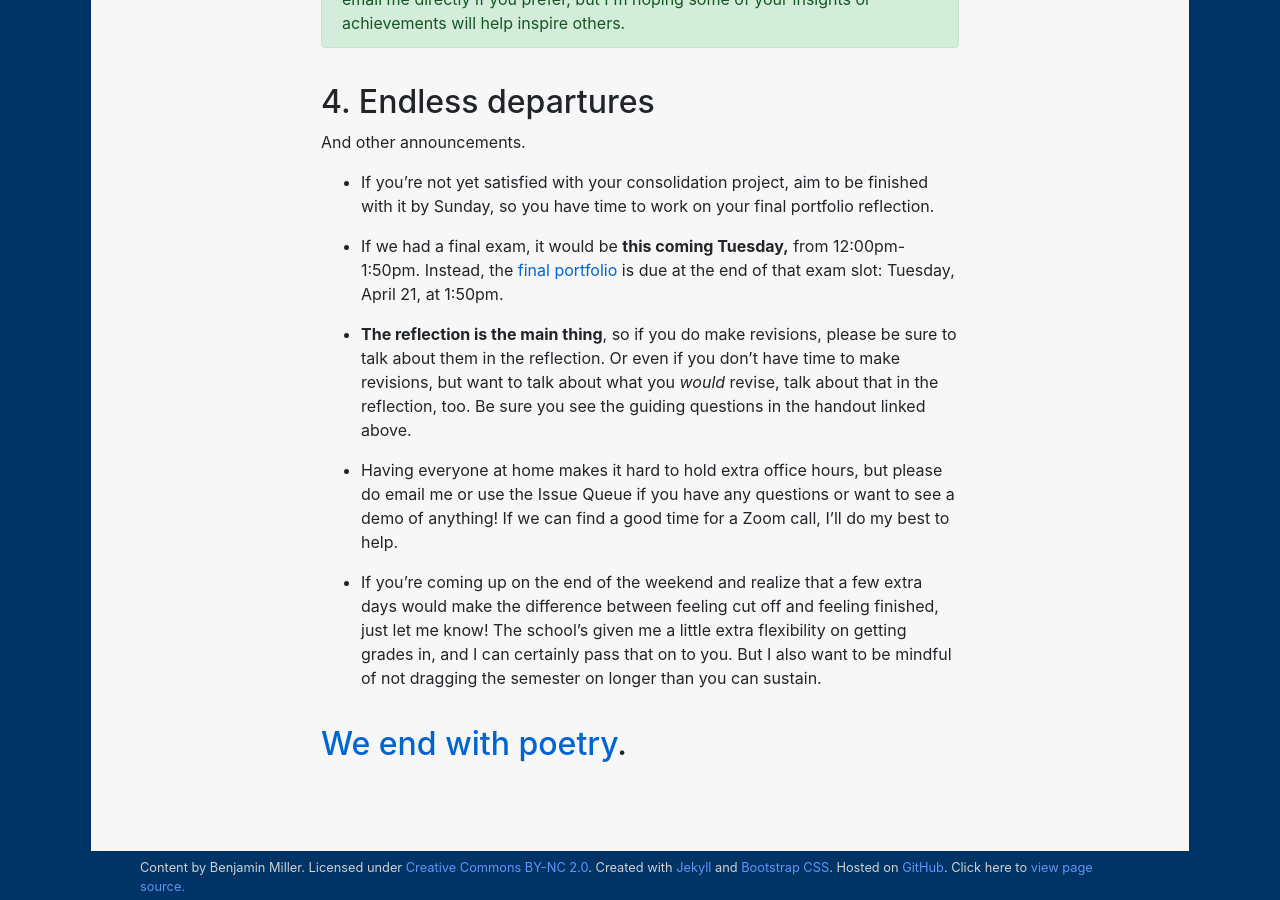
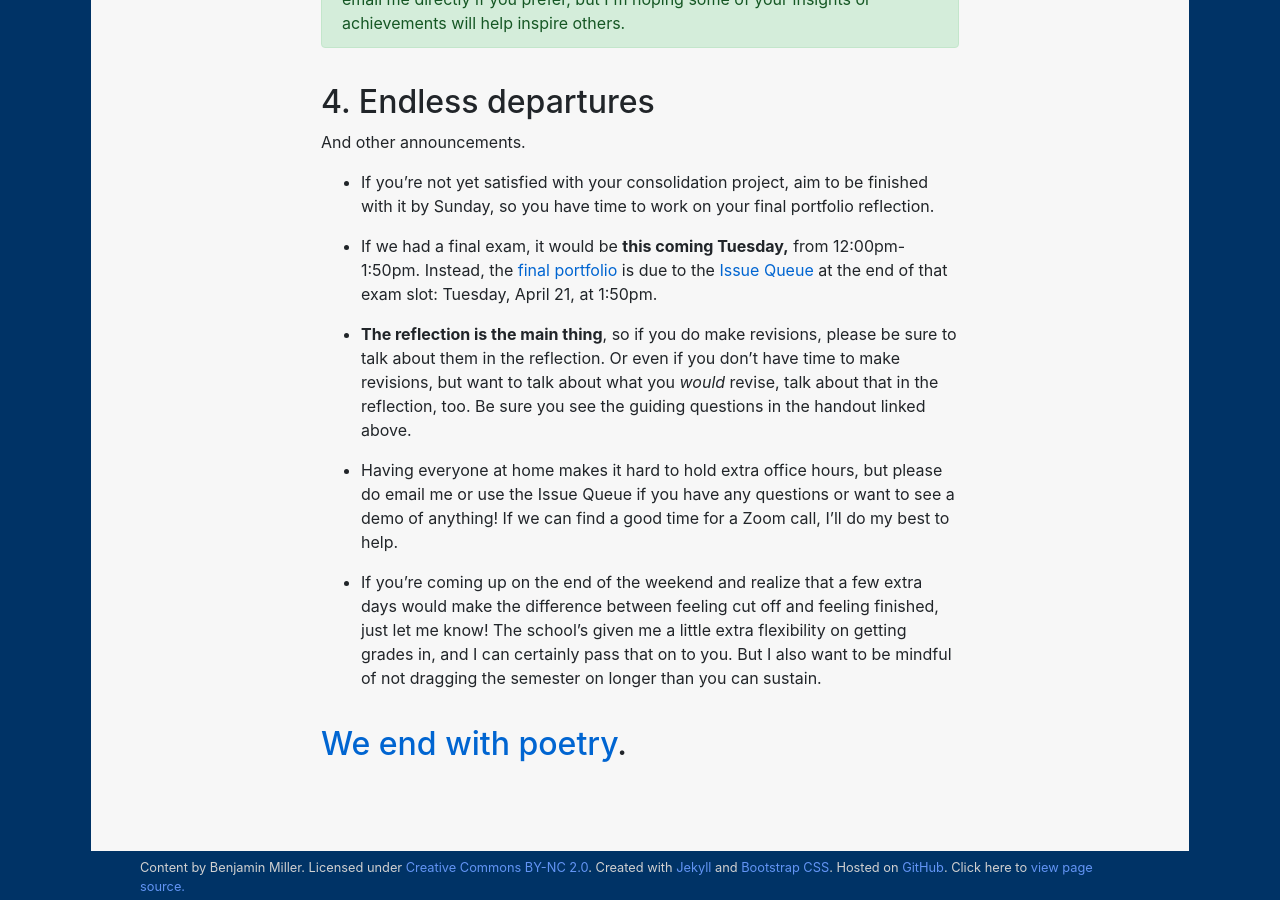
Before and after one commit to benmiller314/cdm2020spring, a Jekyll site: the page built from plans/lesson-26.md, in a window 1280 px wide and 900 px high, scrolled down 3326 px. Built offline with Jekyll 4.4.1, drawn with Linux system fonts in a browser that asks for light colours; our own code applies the rules of GitHub Pages for plain Markdown files.

Commit message:
add links to issue queue for final portfolio
and remove extra parens in the lesson-26 handout link

```diff
--- a/plans/lesson-26.md
+++ b/plans/lesson-26.md
@@ -141,7 +141,7 @@ And other announcements.
 
 * If you're not yet satisfied with your consolidation project, aim to be finished with it by Sunday, so you have time to work on your final portfolio reflection.
 
-* If we had a final exam, it would be **this coming Tuesday,** from 12:00pm-1:50pm. Instead, the [final portfolio]((https://github.com/benmiller314/cdm2020spring/blob/gh-pages/uploads/handout--final-portfolio-prompt.docx?raw=true)) is due at the end of that exam slot: Tuesday, April 21, at 1:50pm.
+* If we had a final exam, it would be **this coming Tuesday,** from 12:00pm-1:50pm. Instead, the [final portfolio](https://github.com/benmiller314/cdm2020spring/blob/gh-pages/uploads/handout--final-portfolio-prompt.docx?raw=true) is due to the [Issue Queue]({{site.github.issues_url}}) at the end of that exam slot: Tuesday, April 21, at 1:50pm.
 
 * **The reflection is the main thing**, so if you do make revisions, please be sure to talk about them in the reflection. Or even if you don't have time to make revisions, but want to talk about what you *would* revise, talk about that in the reflection, too. Be sure you see the guiding questions in the handout linked above.
 
```
Also changed, not shown: plans/lesson-24.md (+1 -1 lines), plans/lesson-25.md (+1 -1 lines).
